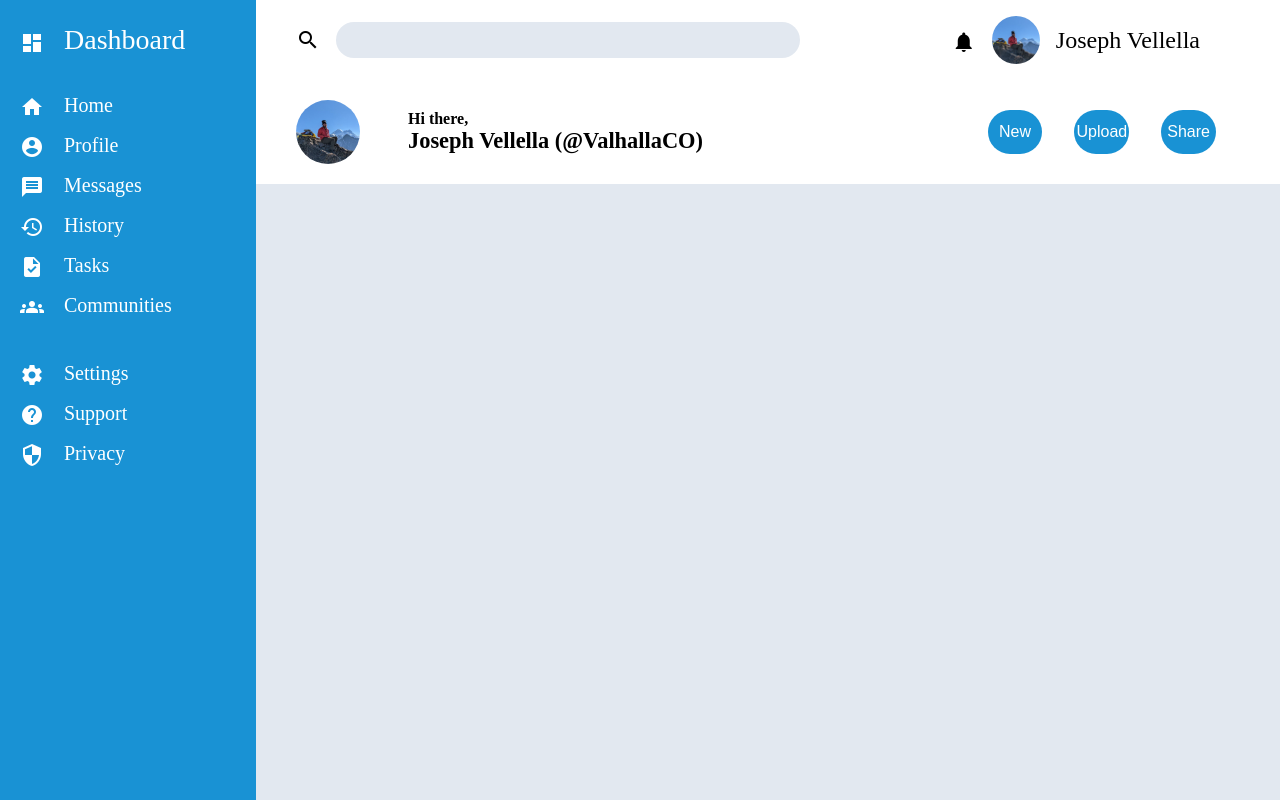
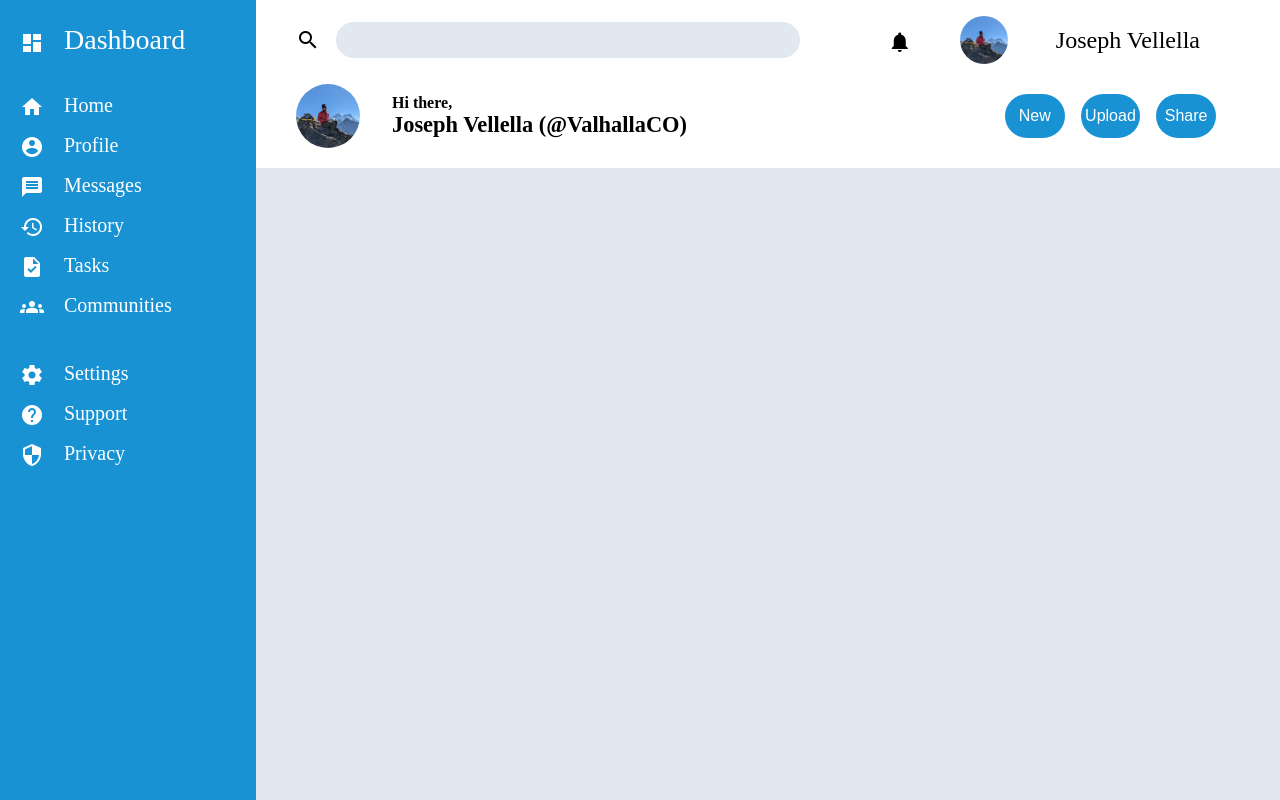
Before and after one commit to COValhalla/admin-dashboard, a plain HTML site: page index.html in a window 1280 px wide. Drawn offline with Linux system fonts and the light colour scheme.

Commit message:
Better header searchbar spacing.

```diff
--- a/stylesheet.css
+++ b/stylesheet.css
@@ -63,7 +63,7 @@
     display: grid;
     grid-template-columns: 1fr 10fr 1fr 1fr 1fr;
     grid-template-rows: 1fr 1.5fr;
-    gap: 2rem;
+    gap: 1rem;
     align-items: center;
 }
 
@@ -107,7 +107,7 @@
 .profile-picture--header {
     height: 2em;
     width: auto;
-    margin: 0 1rem 0 1rem;
+    margin: 0 3rem 0 3rem;
 }
 
 .profile-picture--details {
```
